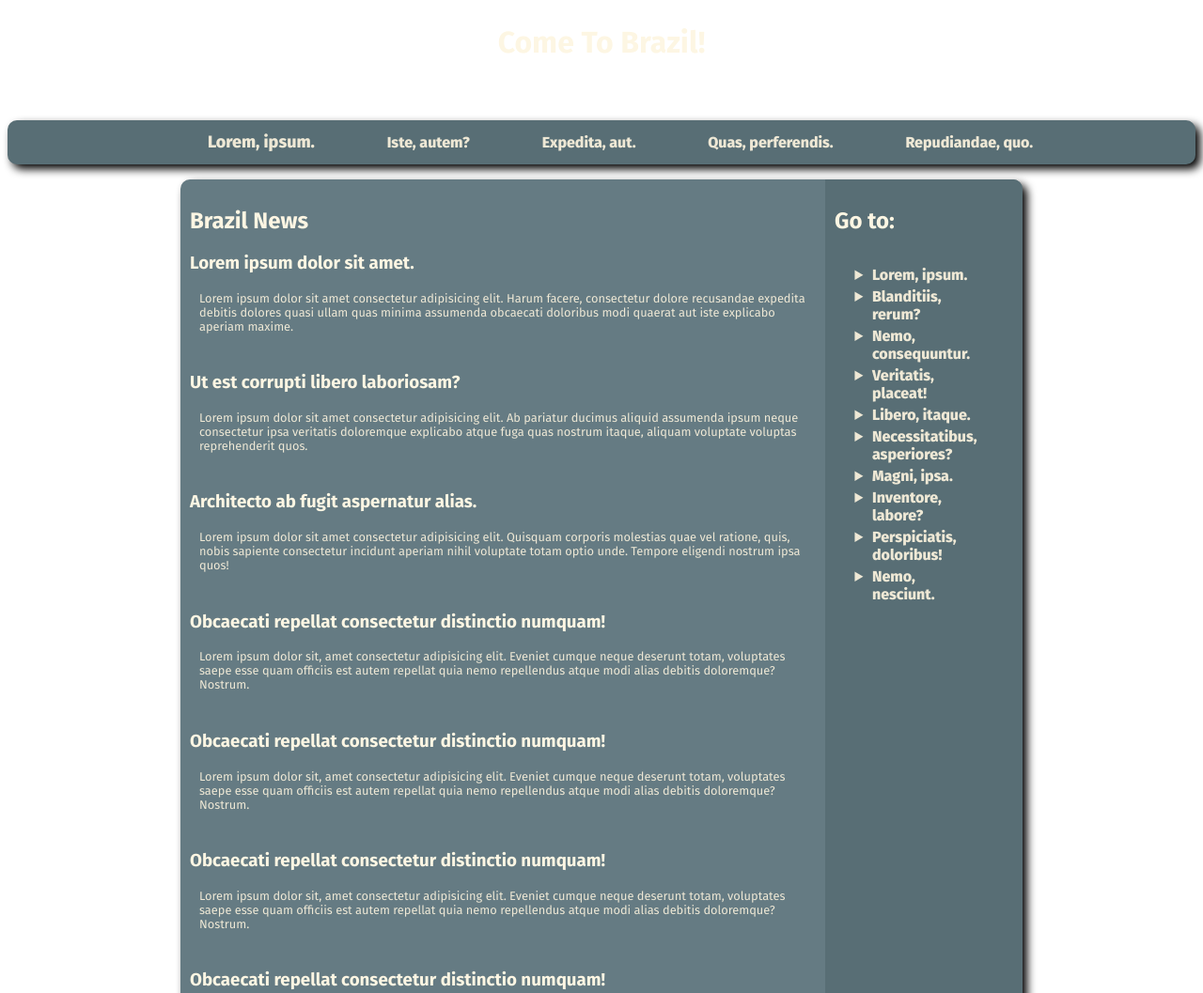
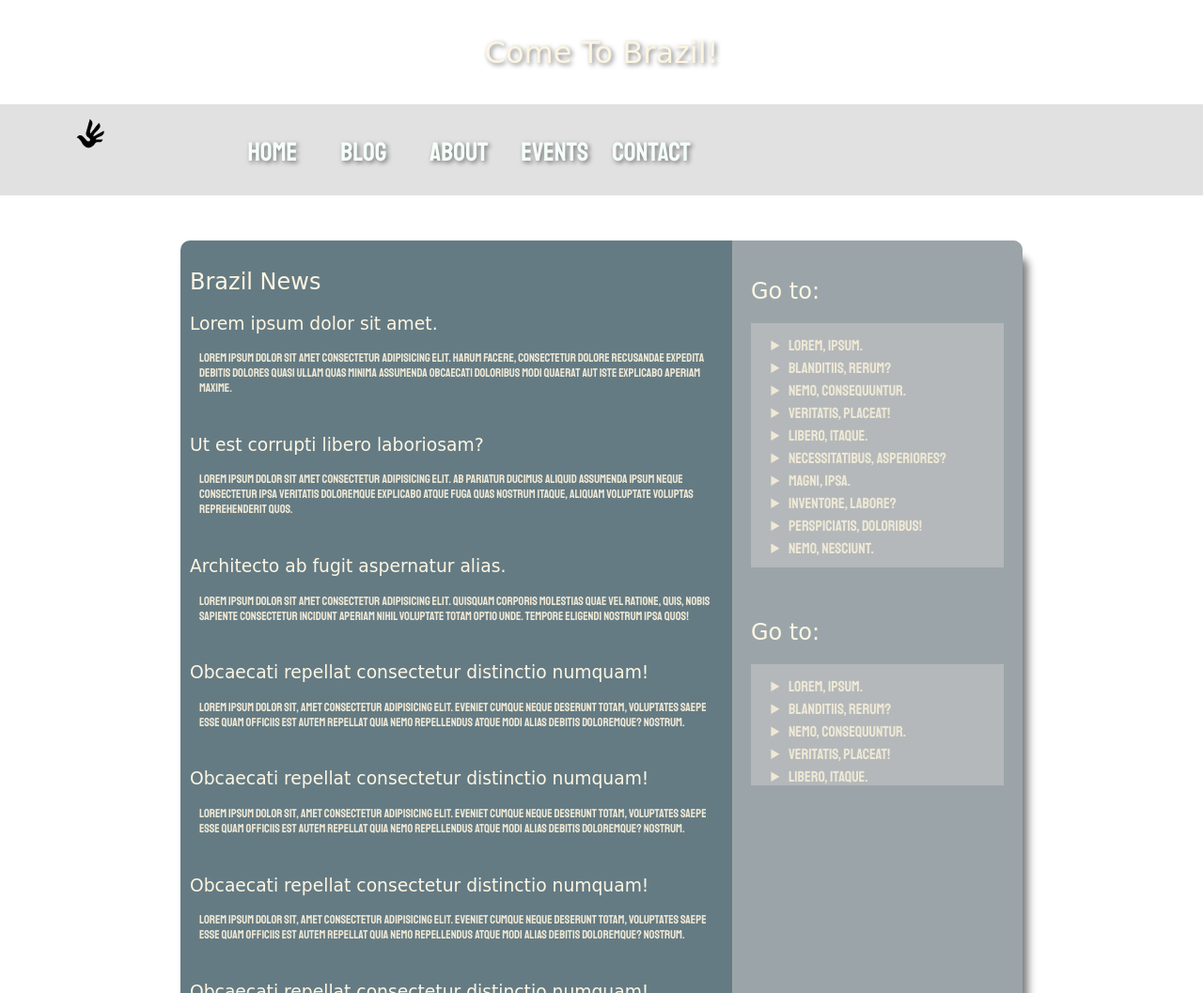
Before and after one commit to LainLayer/school-project-html, a plain HTML site: page index.html in a window 1280 px wide. Shown: the top 1057 px of the page at 94% size. Drawn offline with Linux system fonts and the light colour scheme; a web font is replaced by a local one.

Commit message:
imris-first-update

```diff
--- a/index.html
+++ b/index.html
@@ -1,29 +1,64 @@
 <!DOCTYPE html>
 <html lang="en">
+
 <head>
     <meta charset="UTF-8" />
     <meta name="viewport" content="width=device-width, initial-scale=1.0" />
     <title>Brazil</title>
+
+    <!-- google fonts -->
+
+    <link rel="preconnect" href="https://fonts.gstatic.com">
+    <link href="https://fonts.googleapis.com/css2?family=Hanalei+Fill&display=swap" rel="stylesheet">
+    <link href="https://fonts.googleapis.com/css2?family=Hanalei+Fill&family=Staatliches&display=swap" rel="stylesheet">
+    <link rel="preconnect" href="https://fonts.gstatic.com" />
+    <link href="https://fonts.googleapis.com/css2?family=Fira+Sans:ital,wght@0,100;0,200;0,300;0,400;0,500;0,600;0,700;0,800;0,900;1,100;1,200;1,300;1,400;1,500;1,600;1,700;1,800;1,900&display=swap" rel="stylesheet" />
+
+    <!-- google fonts -->
+
+    <!-- styles -->
+
     <link rel="stylesheet" href="styles/index.css" />
-    <link rel="preconnect" href="https://fonts.gstatic.com" />
-    <link
-      href="https://fonts.googleapis.com/css2?family=Fira+Sans:ital,wght@0,100;0,200;0,300;0,400;0,500;0,600;0,700;0,800;0,900;1,100;1,200;1,300;1,400;1,500;1,600;1,700;1,800;1,900&display=swap"
-      rel="stylesheet"
-    />
+    <link rel="stylesheet" href="./styles/header.css">
+    <link rel="stylesheet" href="./styles/main.css">
+    <link rel="stylesheet" href="./styles/aside.css">
+
+    <!-- styles -->
+
 </head>
+
 <body>
     <header>
+        <section class="heading item">
+
             <h1>Come To Brazil!</h1>
+
+        </section>
     </header>
+    <nav>
+
+        <section class="logo item">
+
+            <figure>
+                <img class="logo" src="./media/HRLogo1C .svg" alt="Brazil Logo">
+            </figure>
+
+        </section>
+
+        <section class="nav item">
 
             <nav>
-      <ul>
-        <li><a href="#">Lorem, ipsum.</a></li>
-        <li>Iste, autem?</li>
-        <li>Expedita, aut.</li>
-        <li>Quas, perferendis.</li>
-        <li>Repudiandae, quo.</li>
+                <ul class="menu container">
+                    <li class="menu item"><a class="menu item link" href="#">Home</a></li>
+                    <li class="menu item"><a class="menu item link" href="#">Blog</a></li>
+                    <li class="menu item"><a class="menu item link" href="#">About</a></li>
+                    <li class="menu item"><a class="menu item link" href="#">Events</a></li>
+                    <li class="menu item"><a class="menu item link" href="#">Contact</a></li>
                 </ul>
+            </nav>
+
+        </section>
+
     </nav>
 
     <main>
@@ -32,105 +67,74 @@
             <article>
                 <h3>Lorem ipsum dolor sit amet.</h3>
                 <p>
-            Lorem ipsum dolor sit amet consectetur adipisicing elit. Harum
-            facere, consectetur dolore recusandae expedita debitis dolores quasi
-            ullam quas minima assumenda obcaecati doloribus modi quaerat aut
-            iste explicabo aperiam maxime.
+                    Lorem ipsum dolor sit amet consectetur adipisicing elit. Harum facere, consectetur dolore recusandae expedita debitis dolores quasi ullam quas minima assumenda obcaecati doloribus modi quaerat aut iste explicabo aperiam maxime.
                 </p>
             </article>
             <article>
                 <h3>Ut est corrupti libero laboriosam?</h3>
                 <p>
-            Lorem ipsum dolor sit amet consectetur adipisicing elit. Ab pariatur
-            ducimus aliquid assumenda ipsum neque consectetur ipsa veritatis
-            doloremque explicabo atque fuga quas nostrum itaque, aliquam
-            voluptate voluptas reprehenderit quos.
+                    Lorem ipsum dolor sit amet consectetur adipisicing elit. Ab pariatur ducimus aliquid assumenda ipsum neque consectetur ipsa veritatis doloremque explicabo atque fuga quas nostrum itaque, aliquam voluptate voluptas reprehenderit quos.
                 </p>
             </article>
             <article>
                 <h3>Architecto ab fugit aspernatur alias.</h3>
                 <p>
-            Lorem ipsum dolor sit amet consectetur adipisicing elit. Quisquam
-            corporis molestias quae vel ratione, quis, nobis sapiente
-            consectetur incidunt aperiam nihil voluptate totam optio unde.
-            Tempore eligendi nostrum ipsa quos!
+                    Lorem ipsum dolor sit amet consectetur adipisicing elit. Quisquam corporis molestias quae vel ratione, quis, nobis sapiente consectetur incidunt aperiam nihil voluptate totam optio unde. Tempore eligendi nostrum ipsa quos!
                 </p>
             </article>
             <article>
                 <h3>Obcaecati repellat consectetur distinctio numquam!</h3>
                 <p>
-            Lorem ipsum dolor sit, amet consectetur adipisicing elit. Eveniet
-            cumque neque deserunt totam, voluptates saepe esse quam officiis est
-            autem repellat quia nemo repellendus atque modi alias debitis
-            doloremque? Nostrum.
+                    Lorem ipsum dolor sit, amet consectetur adipisicing elit. Eveniet cumque neque deserunt totam, voluptates saepe esse quam officiis est autem repellat quia nemo repellendus atque modi alias debitis doloremque? Nostrum.
                 </p>
             </article>
             <article>
                 <h3>Obcaecati repellat consectetur distinctio numquam!</h3>
                 <p>
-            Lorem ipsum dolor sit, amet consectetur adipisicing elit. Eveniet
-            cumque neque deserunt totam, voluptates saepe esse quam officiis est
-            autem repellat quia nemo repellendus atque modi alias debitis
-            doloremque? Nostrum.
+                    Lorem ipsum dolor sit, amet consectetur adipisicing elit. Eveniet cumque neque deserunt totam, voluptates saepe esse quam officiis est autem repellat quia nemo repellendus atque modi alias debitis doloremque? Nostrum.
                 </p>
             </article>
             <article>
                 <h3>Obcaecati repellat consectetur distinctio numquam!</h3>
                 <p>
-            Lorem ipsum dolor sit, amet consectetur adipisicing elit. Eveniet
-            cumque neque deserunt totam, voluptates saepe esse quam officiis est
-            autem repellat quia nemo repellendus atque modi alias debitis
-            doloremque? Nostrum.
+                    Lorem ipsum dolor sit, amet consectetur adipisicing elit. Eveniet cumque neque deserunt totam, voluptates saepe esse quam officiis est autem repellat quia nemo repellendus atque modi alias debitis doloremque? Nostrum.
                 </p>
             </article>
             <article>
                 <h3>Obcaecati repellat consectetur distinctio numquam!</h3>
                 <p>
-            Lorem ipsum dolor sit, amet consectetur adipisicing elit. Eveniet
-            cumque neque deserunt totam, voluptates saepe esse quam officiis est
-            autem repellat quia nemo repellendus atque modi alias debitis
-            doloremque? Nostrum.
+                    Lorem ipsum dolor sit, amet consectetur adipisicing elit. Eveniet cumque neque deserunt totam, voluptates saepe esse quam officiis est autem repellat quia nemo repellendus atque modi alias debitis doloremque? Nostrum.
                 </p>
             </article>
             <article>
                 <h3>Obcaecati repellat consectetur distinctio numquam!</h3>
                 <p>
-            Lorem ipsum dolor sit, amet consectetur adipisicing elit. Eveniet
-            cumque neque deserunt totam, voluptates saepe esse quam officiis est
-            autem repellat quia nemo repellendus atque modi alias debitis
-            doloremque? Nostrum.
+                    Lorem ipsum dolor sit, amet consectetur adipisicing elit. Eveniet cumque neque deserunt totam, voluptates saepe esse quam officiis est autem repellat quia nemo repellendus atque modi alias debitis doloremque? Nostrum.
                 </p>
             </article>
             <article>
                 <h3>Obcaecati repellat consectetur distinctio numquam!</h3>
                 <p>
-            Lorem ipsum dolor sit, amet consectetur adipisicing elit. Eveniet
-            cumque neque deserunt totam, voluptates saepe esse quam officiis est
-            autem repellat quia nemo repellendus atque modi alias debitis
-            doloremque? Nostrum.
+                    Lorem ipsum dolor sit, amet consectetur adipisicing elit. Eveniet cumque neque deserunt totam, voluptates saepe esse quam officiis est autem repellat quia nemo repellendus atque modi alias debitis doloremque? Nostrum.
                 </p>
             </article>
             <article>
                 <h3>Obcaecati repellat consectetur distinctio numquam!</h3>
                 <p>
-            Lorem ipsum dolor sit, amet consectetur adipisicing elit. Eveniet
-            cumque neque deserunt totam, voluptates saepe esse quam officiis est
-            autem repellat quia nemo repellendus atque modi alias debitis
-            doloremque? Nostrum.
+                    Lorem ipsum dolor sit, amet consectetur adipisicing elit. Eveniet cumque neque deserunt totam, voluptates saepe esse quam officiis est autem repellat quia nemo repellendus atque modi alias debitis doloremque? Nostrum.
                 </p>
             </article>
             <article>
                 <h3>Obcaecati repellat consectetur distinctio numquam!</h3>
                 <p>
-            Lorem ipsum dolor sit, amet consectetur adipisicing elit. Eveniet
-            cumque neque deserunt totam, voluptates saepe esse quam officiis est
-            autem repellat quia nemo repellendus atque modi alias debitis
-            doloremque? Nostrum.
+                    Lorem ipsum dolor sit, amet consectetur adipisicing elit. Eveniet cumque neque deserunt totam, voluptates saepe esse quam officiis est autem repellat quia nemo repellendus atque modi alias debitis doloremque? Nostrum.
                 </p>
             </article>
         </section>
 
         <aside>
+            <article>
+                <section class="aside item">
                     <h2>Go to:</h2>
                     <ul>
                         <li>Lorem, ipsum.</li>
@@ -144,16 +148,76 @@
                         <li>Perspiciatis, doloribus!</li>
                         <li>Nemo, nesciunt.</li>
                     </ul>
+                </section>
+
+                <section class="aside item">
+                    <h2>Go to:</h2>
+                    <ul>
+                        <li>Lorem, ipsum.</li>
+                        <li>Blanditiis, rerum?</li>
+                        <li>Nemo, consequuntur.</li>
+                        <li>Veritatis, placeat!</li>
+                        <li>Libero, itaque.</li>
+                        <li>Necessitatibus, asperiores?</li>
+                        <li>Magni, ipsa.</li>
+                        <li>Inventore, labore?</li>
+                        <li>Perspiciatis, doloribus!</li>
+                        <li>Nemo, nesciunt.</li>
+                    </ul>
+                </section>
+
+                <section class="aside item">
+                    <h2>Go to:</h2>
+                    <ul>
+                        <li>Lorem, ipsum.</li>
+                        <li>Blanditiis, rerum?</li>
+                        <li>Nemo, consequuntur.</li>
+                        <li>Veritatis, placeat!</li>
+                        <li>Libero, itaque.</li>
+                        <li>Necessitatibus, asperiores?</li>
+                        <li>Magni, ipsa.</li>
+                        <li>Inventore, labore?</li>
+                        <li>Perspiciatis, doloribus!</li>
+                        <li>Nemo, nesciunt.</li>
+                    </ul>
+                </section>
+
+                <section class="aside item">
+                    <h2>Go to:</h2>
+                    <ul>
+                        <li>Lorem, ipsum.</li>
+                        <li>Blanditiis, rerum?</li>
+                        <li>Nemo, consequuntur.</li>
+                        <li>Veritatis, placeat!</li>
+                        <li>Libero, itaque.</li>
+                        <li>Necessitatibus, asperiores?</li>
+                        <li>Magni, ipsa.</li>
+                        <li>Inventore, labore?</li>
+                        <li>Perspiciatis, doloribus!</li>
+                        <li>Nemo, nesciunt.</li>
+                    </ul>
+                </section>
+
+            </article>
         </aside>
     </main>
 
     <footer>
-      <ul>
-        <li>Lorem, ipsum dolor.</li>
-        <li>Numquam, eveniet vitae.</li>
-        <li>Aliquid, saepe laudantium.</li>
-        <li>Fuga, repellat deleniti?</li>
+        <section class="nav item">
+
+            <nav>
+                <ul class="menu container">
+                    <li class="menu item"><a class="menu item link" href="#">Home</a></li>
+                    <li class="menu item"><a class="menu item link" href="#">Blog</a></li>
+                    <li class="menu item"><a class="menu item link" href="#">About</a></li>
+                    <li class="menu item"><a class="menu item link" href="#">Events</a></li>
+                    <li class="menu item"><a class="menu item link" href="#">Contact</a></li>
                 </ul>
+            </nav>
+
+        </section>
+
     </footer>
 </body>
+
 </html>
--- /dev/null
+++ b/styles/aside.css
@@ -0,0 +1,42 @@
+aside article {
+    position: sticky;
+    top: 0;
+    height: 70vh;
+    overflow-y: scroll;
+}
+
+
+/* scroll-bar */
+
+
+/* width */
+
+aside article::-webkit-scrollbar {
+    width: 8px;
+}
+
+
+/* Track */
+
+aside article::-webkit-scrollbar-track {
+    box-shadow: inset 0 0 5px grey;
+    border-radius: 10px;
+}
+
+
+/* Handle */
+
+aside article::-webkit-scrollbar-thumb {
+    background: rgba(10, 10, 10, 0.5);
+    border-radius: 10px;
+}
+
+
+/* Handle on hover */
+
+aside article::-webkit-scrollbar-thumb:hover {
+    background: rgba(110, 110, 110, 0.5);
+}
+
+
+/*// scroll-bar */
--- /dev/null
+++ b/styles/header.css
@@ -0,0 +1,67 @@
+    body header,
+    nav ul,
+    body nav {
+        display: flex;
+        flex-wrap: wrap;
+        margin: 0;
+    }
+
+    h1 {
+        text-shadow: 2px 2px 5px rgba(20, 20, 20, 0.55);
+        font-size: 2rem;
+    }
+
+    header .heading.item {
+        flex-basis: 100%;
+    }
+
+    body>nav {
+        height: 100%;
+        flex-basis: 100%;
+        position: sticky;
+        top: 0;
+        background-color: rgba(200, 200, 200, 0.55);
+    }
+
+    body>nav .logo.item {
+        flex-basis: 15%;
+        padding: 0;
+        width: 18%;
+    }
+
+    body>nav .item img {
+        width: 2em;
+        height: 2em;
+        margin: -2em;
+    }
+
+    body>nav .logo.item figure {
+        margin: 0;
+    }
+
+    body>nav .nav.item {
+        flex-basis: 82%;
+        padding: 0;
+    }
+
+    .menu.item {
+        flex-basis: 15%;
+        width: 15%;
+        height: 100%;
+        padding-inline: 0;
+        padding: 1.25em 0 1em 1em;
+    }
+
+    .menu.container {
+        height: 100%;
+        padding-inline: 0;
+        background-color: transparent;
+        box-shadow: none;
+    }
+
+    .menu.item.link {
+        padding-top: 1em;
+        color: mintcream;
+        text-shadow: 2px 2px 5px rgba(20, 20, 20, 0.55);
+        font-size: 1.75em;
+    }
--- a/styles/index.css
+++ b/styles/index.css
@@ -1,15 +1,20 @@
 html {
     --bg-color: #002b36;
-  --secondary-bg: #586e75;
+    --secondary-bg: rgba(200, 200, 200, 0.55);
     --text-color: #eee8d5;
     --main-color: #657b83;
-  --shadows: 5px 5px 10px black;
+    --shadows: 6px 18px 8px rgba(20, 20, 20, 0.55);
     --heading-color: #fdf6e3;
+}
+
+body {
+    margin: 0;
 }
 
 main,
 footer ul,
-nav ul {
+nav ul,
+header {
     display: flex;
 }
 
@@ -17,6 +22,8 @@ h1,
 h2,
 h3 {
     color: var(--heading-color);
+    font-family: 'Hanalei Fill', cursive;
+    font-weight: 500;
 }
 
 header {
@@ -34,7 +41,7 @@ ul {
 
 ul li {
     padding-inline: 3vw;
-  font-weight: 800;
+    font-weight: 400;
 }
 
 nav ul {
@@ -50,7 +57,7 @@ footer ul {
 
 body {
     text-align: center;
-  font-family: "Fira Sans", sans-serif;
+    font-family: 'Staatliches', cursive;
     background-image: url("./images/brazil.jpeg");
     color: var(--text-color);
 }
--- /dev/null
+++ b/styles/main.css
@@ -0,0 +1,15 @@
+main {
+    margin-top: 3em;
+    display: flex;
+    flex-wrap: wrap;
+}
+
+main>section {
+    flex-basis: 62%;
+    flex-grow: 1;
+}
+
+main>aside {
+    flex-basis: 31%;
+    flex-grow: 1;
+}
```
Also changed, not shown: media/HRLogo1C .svg (added), styles/footer.css (added). Lines whose indentation alone changed are shown as unchanged.
